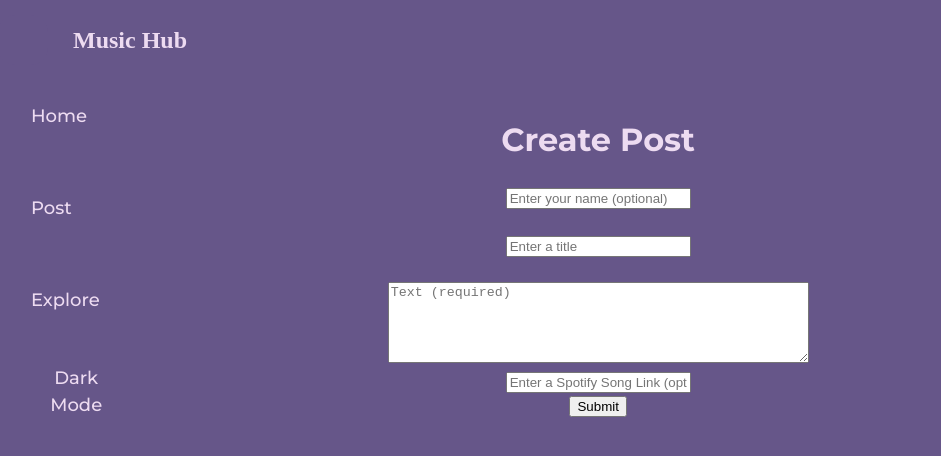
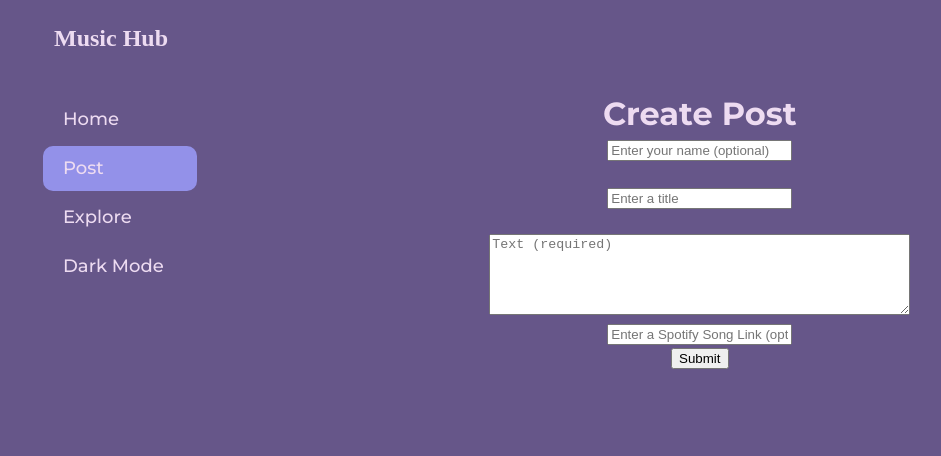
Before and after one commit to lausan3/CodePath-WEB102-Final-Project-MusicHub, a React (Vite) app in the folder MusicHub/: page /create in a window 1280 px wide. Shown: the top 456 px of the page, without its empty margins (17-958 px from the left). Built offline with nearby package versions, Linux system fonts and the light colour scheme; no server answers; a web font is replaced by a local one.

Commit message:
Push new post styling

```diff
--- a/MusicHub/src/App.css
+++ b/MusicHub/src/App.css
@@ -1,6 +1,6 @@
 #root {
-  width: 97vw;
-  height: 100vh;
+  /* width: 97vw;
+  height: 100vh; */
   display: flex;
 
   text-align: center;
@@ -8,12 +8,14 @@
 }
 
 :root {
-  --main-container-width: calc(80vw - var(--sidebar-width));
+  --main-container-width: calc(100% - var(--sidebar-width));
 }
 
 .layout {
   display: flex;
   flex-direction: column;
+
+  align-items: center;
 
   height: 100vh;
   width: 100vw;
@@ -22,6 +24,13 @@
 .layout-bottom {
   display: flex;
   flex-direction: row;
+
+  margin-top: 75px;
+
+  min-width: 320px;
+  max-width: 1160px;
+
+  width: 100%;
 
   height: 100vh;
 
@@ -34,7 +43,9 @@
 .main-ctn {
   display: flex;
   flex-direction: column;
+
   margin: 15px 0px;
+  margin-left: var(--sidebar-width);
   width: var(--main-container-width);
   box-sizing: border-box;
 
--- a/MusicHub/src/components/Header.tsx
+++ b/MusicHub/src/components/Header.tsx
@@ -1,25 +1,27 @@
-import { SetStateAction } from "react";
+// import { SetStateAction } from "react";
 
-import ShowSidebarButton from "./ShowSidebarButton";
+// import ShowSidebarButton from "./ShowSidebarButton";
 import { FontAwesomeIcon } from "@fortawesome/react-fontawesome";
 import './../themes/Header.css'
 
 interface props {
-  showSidebar: boolean,
-  setShowSidebar: React.Dispatch<SetStateAction<boolean>>,
+  // showSidebar: boolean,
+  // setShowSidebar: React.Dispatch<SetStateAction<boolean>>,
 }
 
-const Header = ({showSidebar, setShowSidebar}: props) => {
+const Header = ({}: props) => {
 
 
   return (
     <header className="header">
-      <ShowSidebarButton onClick={() => setShowSidebar(!showSidebar)}/>
-      <FontAwesomeIcon
-        icon="record-vinyl"
-        className="header-btn"
-        />
-      <h2>Music Hub</h2>
+      {/* <ShowSidebarButton onClick={() => setShowSidebar(!showSidebar)}/> */}
+      <div className="logo">
+        <FontAwesomeIcon
+          icon="record-vinyl"
+          className="header-btn"
+          />
+        <h2>Music Hub</h2>
+      </div>
     </header>
   )
 }
--- a/MusicHub/src/components/Post.tsx
+++ b/MusicHub/src/components/Post.tsx
@@ -4,8 +4,8 @@ import { Link } from 'react-router-dom';
 import { useState } from 'react';
 
 import './../themes/Post.css';
-// import SpotifyOEmbed from "./SpotifyOEmbed";
 import { formatDate } from '../utils/utils';
+import { FontAwesomeIcon } from '@fortawesome/react-fontawesome';
 
 interface props {
   data: DBPostData,
@@ -29,39 +29,47 @@ const Post = ({data, index}: props) => {
   }
 
   return (
-    <>
-      <Link to={`/post/${data.id}`}>
-        <section
-          id={`${index}`}
-          className="post"
+    <div
+      key={index}
+      className='post'
     >
+      <Link
+        to={`/post/${data.id}`}
+        className='post-ctn'
+      >
+        <div className="info">
+
           <p
             className="post-name"
-          >Posted by {data.poster_name}</p>
+          >Poster: {data.poster_name}</p>
+        </div>
 
         <p
           className="post-title"
         >{data.title}</p>
 
         <p
+        className="post-body"
+        >{data.body}</p>
+
+
+      </Link>
+      <div className="bottom">
+        <span
           className="post-date"
-          >Posted on: {formatDate(data.created_at)}</p>
-
-          <p
-            className="post-upvotes"
-          >Upvotes: </p>
-
-        </section>
-      </Link>
+        >{formatDate(data.created_at)}</span>
         <button
           className="post-upvote-button"
           onClick={upvote}
-        >{votes}</button>
-
-      {/* {
-        data.spotify_link ? <SpotifyOEmbed url={data.spotify_link}/> : null
-      } */}
-    </>
+        >
+          <FontAwesomeIcon
+          className="post-upvote"
+          icon="heart"
+          ></FontAwesomeIcon>
+          {votes}
+        </button>
+      </div>
+    </div>
   )
 }
 
--- a/MusicHub/src/components/Sidebar.tsx
+++ b/MusicHub/src/components/Sidebar.tsx
@@ -1,26 +1,26 @@
-import { Link } from 'react-router-dom'
+import { Link, useMatch } from 'react-router-dom'
 import { FontAwesomeIcon } from '@fortawesome/react-fontawesome'
 import { useTheme } from '../contexts/theme-context'
 
 import './../themes/Sidebar.css'
 import ThemeButton from './ThemeButton'
 
-
-
 const Sidebar = () => {
   const [theme, toggleTheme] = useTheme();
 
+  const match = useMatch("/:page")?.params;
+
   return (
     <div className="sidebar">
-      <Link className='sidebar-link' to='/'>
+      <Link className={`sidebar-link ${match?.page === undefined ? 'active' : ''}`} to='/'>
         <FontAwesomeIcon icon="house" className='sidebar-icon'/>
         <span className='sidebar-link-text fade-in'>Home</span>
       </Link>
-      <Link className='sidebar-link' to='/create'>
+      <Link className={`sidebar-link ${match?.page === 'create' ? 'active' : ''}`} to='/create'>
         <FontAwesomeIcon icon="plus" className='sidebar-icon'/>
         <span className='sidebar-link-text fade-in'>Post</span>
       </Link>
-      <Link className='sidebar-link' to='/explore'>
+      <Link className={`sidebar-link ${match?.page === 'explore' ? 'active' : ''}`} to='/explore'>
         <FontAwesomeIcon icon="magnifying-glass" className='sidebar-icon'/>
         <span className='sidebar-link-text fade-in'>Explore</span>
       </Link>
--- a/MusicHub/src/components/ThemeButton.tsx
+++ b/MusicHub/src/components/ThemeButton.tsx
@@ -35,12 +35,12 @@ const ThemeButton = ({}: props) => {
       {
         theme === 'light' ?
         <FontAwesomeIcon
-          className="theme-btn-icon"
+          className="theme-btn-icon sidebar-icon"
           icon="sun"
         />
         :
         <FontAwesomeIcon
-          className="theme-btn-icon"
+          className="theme-btn-icon sidebar-icon"
           icon="moon"
         />
       }
--- a/MusicHub/src/index.css
+++ b/MusicHub/src/index.css
@@ -59,6 +59,15 @@ body {
   margin: 0;
 }
 
+html, body, div, span, applet, object, iframe, h1, h2, h3, h4, h5, h6, p, blockquote, pre, a, abbr, acronym, address, big, cite, code, del, dfn, em, img, ins, kbd, q, s, samp, small, strike, strong, sub, sup, tt, var, center, dl, dt, dd, ol, ul, li, fieldset, form, label, legend, table, caption, tbody, tfoot, thead, tr, th, td, article, aside, canvas, details, embed, figure, figcaption, footer, header, hgroup, menu, nav, output, ruby, section, summary, time, mark, audio, video {
+  margin: 0;
+  padding: 0;
+  border: 0;
+  /* vertical-align: baseline; */
+  /* text-decoration: none; */
+}
+
+
 /* OLD VITE STUFF */
 /*
 
--- a/MusicHub/src/routes/Forum.tsx
+++ b/MusicHub/src/routes/Forum.tsx
@@ -1,6 +1,8 @@
 import { supabase } from "../client"
 import { useState, useEffect } from "react"
 import { DBPostData } from "../utils/interface";
+
+import './../themes/Forum.css'
 import LoadingPage from "../components/Loading";
 import Post from "../components/Post";
 
@@ -31,16 +33,18 @@ const Forum = ({}: Props) => {
   return (
     <div className="main-ctn">
       <h1>Forum</h1>
-      {
-        data.length > 0 ?
+      <div className="forum-ctn">
+        {
+          data.length > 0 ?
           data.map((post, index) => {
             return (
               <Post data={post} index={index}/>
             )
           })
-        :
+          :
           null
-      }
+        }
+      </div>
     </div>
   )
 }
--- a/MusicHub/src/routes/Layout.tsx
+++ b/MusicHub/src/routes/Layout.tsx
@@ -1,21 +1,17 @@
 import { Outlet } from "react-router-dom";
-import { useState } from "react";
 import { ThemeProvider } from "../contexts/theme-context";
 import "./../App.css"
 
 import Sidebar from "../components/Sidebar";
-import MiniSidebar from "../components/MiniSidebar";
 import Header from "../components/Header";
 
 const Layout = () => {
-  const [showSidebar, setShowSidebar] = useState(true);
-
   return (
     <ThemeProvider>
       <div className="layout">
-        <Header showSidebar={showSidebar} setShowSidebar={setShowSidebar}/>
+        <Header />
         <div className="layout-bottom">
-          {showSidebar === true ? <Sidebar /> : <MiniSidebar/>}
+          <Sidebar />
           <Outlet />
         </div>
       </div>
--- /dev/null
+++ b/MusicHub/src/themes/Forum.css
@@ -0,0 +1,6 @@
+.forum-ctn {
+  display: flex;
+  flex-direction: column;
+
+  row-gap: 10px;
+}
--- a/MusicHub/src/themes/Header.css
+++ b/MusicHub/src/themes/Header.css
@@ -1,19 +1,22 @@
 /* HEADER */
 
 .header {
+  position: fixed;
+  z-index: 100;
+
   display: flex;
   flex-direction: row;
   align-items: center;
 
   width: 100%;
 
+  margin: 0 auto;
+
+  min-width: 320px;
+  max-width: 1160px;
+  min-height: 75px;
+
   /* background-color: var(--background-secondary); */
-
-  column-gap: 10px;
-
-  padding: 10px 15px;
-
-  max-height: 75px;
 }
 
 .header h2 {
@@ -30,3 +33,32 @@
   height: 24px;
   color: var(--text-primary);
 }
+
+.sidebar-btn {
+  display: flex;
+  height: 50px;
+  width: 50px;
+  justify-content: center;
+  align-items: center;
+  margin-right: 15px;
+
+  background: var(--background-primary);
+  border: none;
+
+  border-radius: 17px;
+
+  transition: background-color 250ms;
+}
+
+.sidebar-btn:hover {
+  background-color: var(--background-secondary);
+  border: none;
+}
+
+.logo {
+  display: flex;
+  flex-direction: row;
+  align-items: center;
+
+  margin-left: 11px;
+}
--- a/MusicHub/src/themes/Post.css
+++ b/MusicHub/src/themes/Post.css
@@ -1,3 +1,78 @@
 .post {
+  display: flex;
+  flex-direction: column;
 
+  height: 150px;
+
+  background-color: var(--background-secondary);
+
+  border-radius: 15px;
+
+  padding: 10px 20px;
+  margin: 10px 10px;
 }
+
+.post-ctn {
+  display: flex;
+  flex-direction: column;
+  justify-content: left;
+
+  height: 80%;
+}
+
+.post-name {
+  justify-self: left;
+
+  padding-right: 10px;
+}
+
+.post-title {
+  text-align: left;
+}
+
+.post-body {
+  height: 100%;
+
+  color: var(--text-secondary);
+
+  overflow: hidden;
+
+  text-align: left;
+}
+
+.bottom {
+  display: flex;
+  flex-direction: row;
+
+  align-items: center;
+
+
+  height: 20%;
+}
+
+.post-date {
+  color: var(--text-secondary);
+  margin-right: 20px;
+
+  width: 200px;
+}
+
+.post-upvote {
+  padding-right: 10px;
+}
+
+.post-upvote-button {
+  width: max-content;
+  font-family: 'Montserrat';
+
+  color: var(--text-primary);
+  background-color: var(--background-secondary);
+  border: 0px;
+
+  padding: 5px 5px;
+}
+
+.info {
+  display: flex;
+  flex-direction: row;
+}
--- a/MusicHub/src/themes/Sidebar.css
+++ b/MusicHub/src/themes/Sidebar.css
@@ -1,21 +1,24 @@
 :root {
-  --sidebar-width: 13vw;
+  --sidebar-width: 12vw;
 }
 
 .sidebar {
+  position: fixed;
   display: flex;
   flex-direction: column;
+
+  margin-top: 20px;
+  height: 100vh;
 
   width: var(--sidebar-width);
 }
 
 .sidebar-link {
   display: flex;
-  height: 4vh;
+  height: 25px;
 
-  padding: 10px 10px;
-  margin: 30px 18px;
-  margin-top: 10px;
+  padding: 10px 0px;
+  margin: 2px 0px;
 
   border-radius: 10px;
 
@@ -30,33 +33,23 @@
   background-color: var(--background-secondary);
 }
 
+.sidebar-icon {
+  padding: 1px 13px;
+  padding-right: 0px;
+}
+
 .sidebar-link-text {
   margin-left: 20px;
 
+  overflow: hidden;
+
   font-size: large;
-}
-
-.sidebar-btn {
-  display: flex;
-  height: 50px;
-  width: 50px;
-  justify-content: center;
-  align-items: center;
-  margin-right: 15px;
-
-  background: var(--background-primary);
-  border: none;
-
-  border-radius: 17px;
-
-  transition: background-color 250ms;
-}
-
-.sidebar-btn:hover {
-  background-color: var(--background-secondary);
-  border: none;
 }
 
 .sidebar-bottom {
   margin-top: auto;
 }
+
+.active {
+  background-color: var(--background-tertiary);
+}
```
Also changed, not shown: 1 other file (tests, documents, lock files or other folders). Lines whose indentation alone changed are shown as unchanged.
